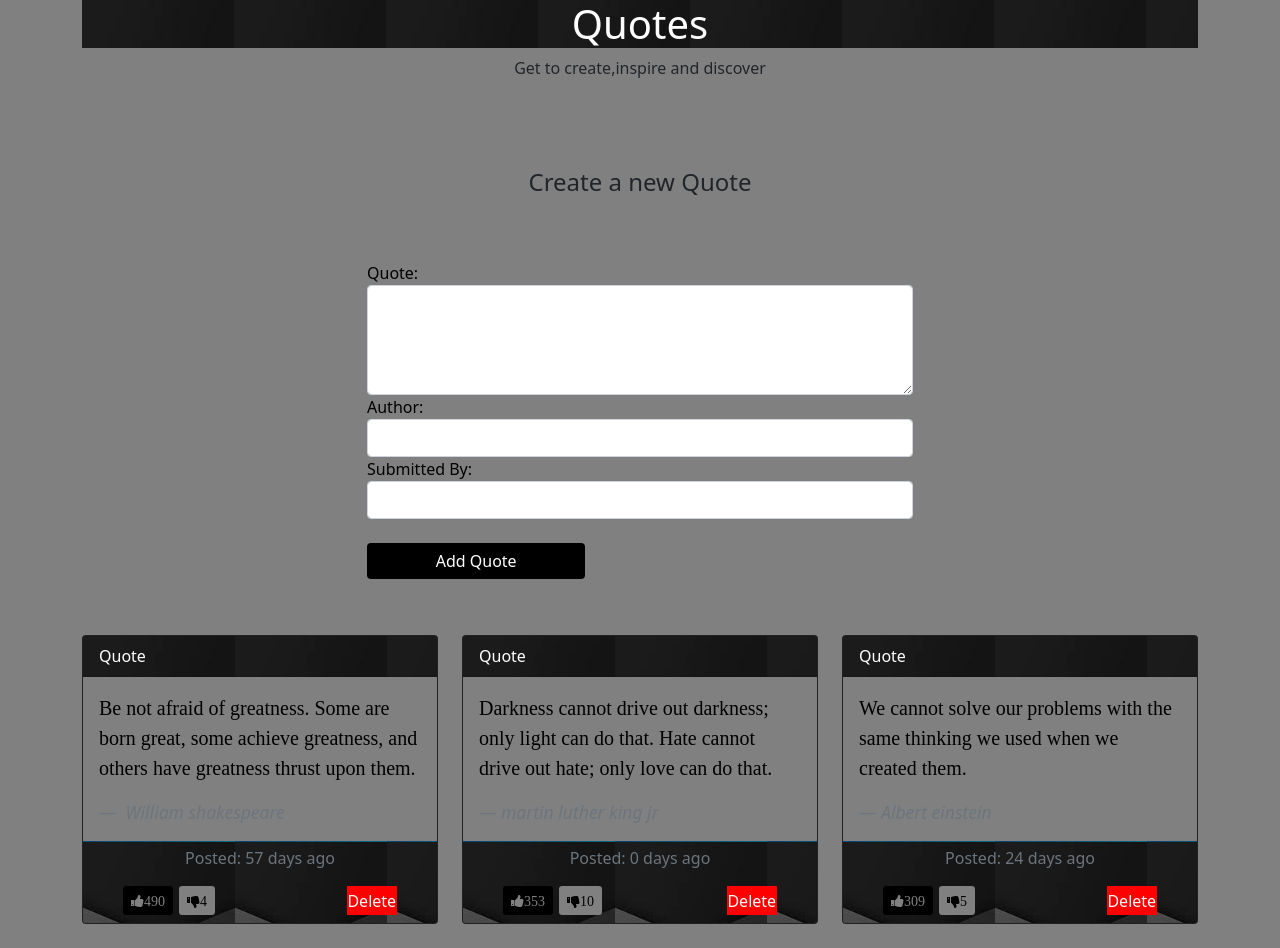
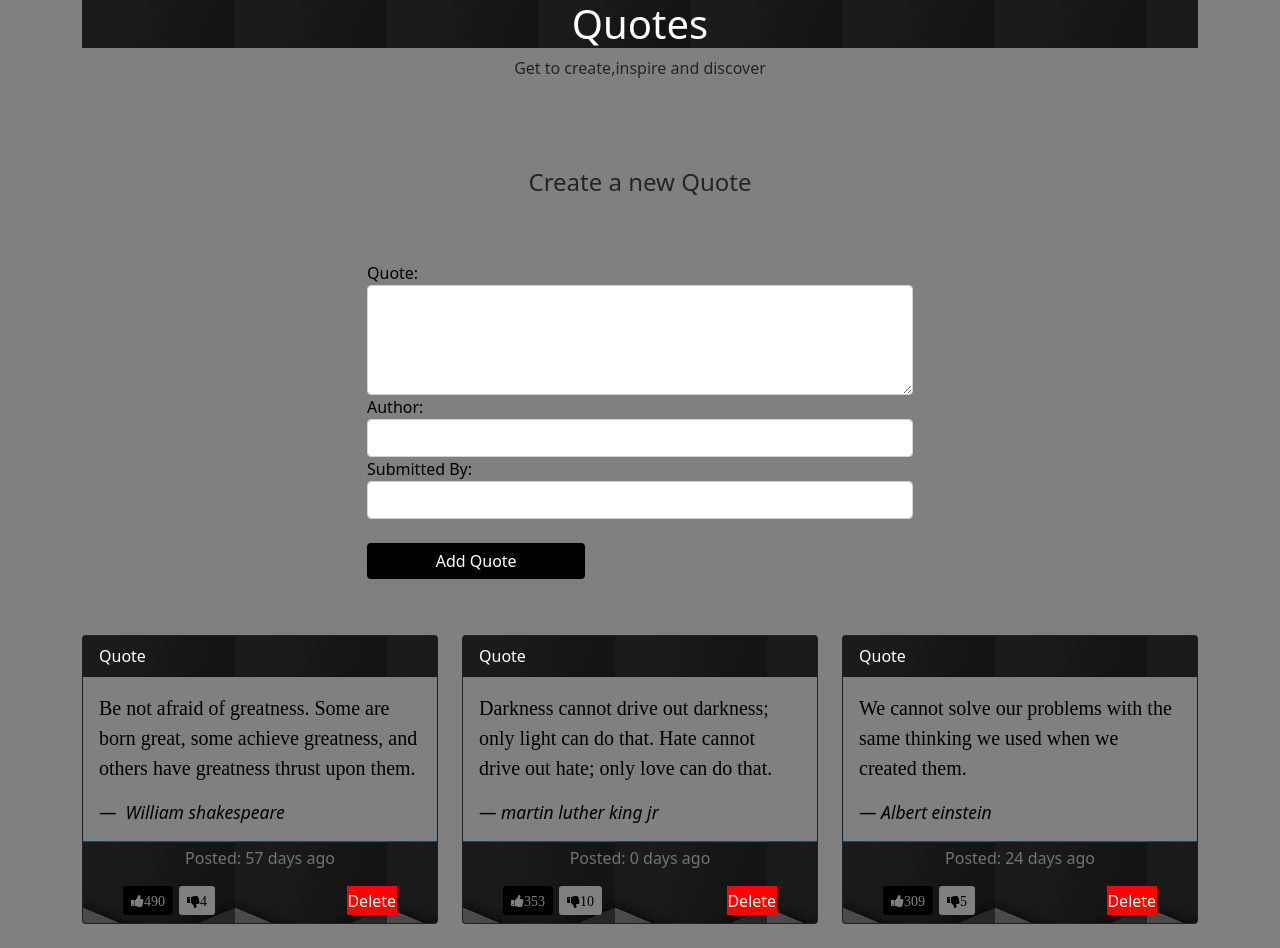
Before and after one commit to OdidiLavender/QOUTES, an Angular app: page / in a window 1280 px wide. Built offline with nearby package versions, Linux system fonts and the light colour scheme.

Commit message:
all changes

```diff
--- a/angular.json
+++ b/angular.json
@@ -28,6 +28,7 @@
             ],
             "styles": [
               "src/styles.css"
+
             ],
             "scripts": []
           },
--- a/src/app/quote/quote.component.html
+++ b/src/app/quote/quote.component.html
@@ -1,5 +1,5 @@
 <div class="container text-center">
-    <h1> Quotes </h1>
+    <h1 style="width: 100%;"> Quotes </h1>
 </div>
 <div class="container">
     <app-quote-form (addQuote) = "addNewQuote($event)"></app-quote-form>
@@ -12,7 +12,7 @@
                 <div class="card-body">
                     <blockquote class="blockquote mb-0">
                     <p>{{quote.description}}</p>
-                    <footer class="blockquote-footer mt-3"><cite title="Source Title">{{quote.author}} </cite></footer>
+                    <footer class="blockquote-footer mt-3" style="color: black;"><cite title="Source Title">{{quote.author}} </cite></footer>
                     </blockquote>
                 </div>
                 <div class="card-footer">
```
